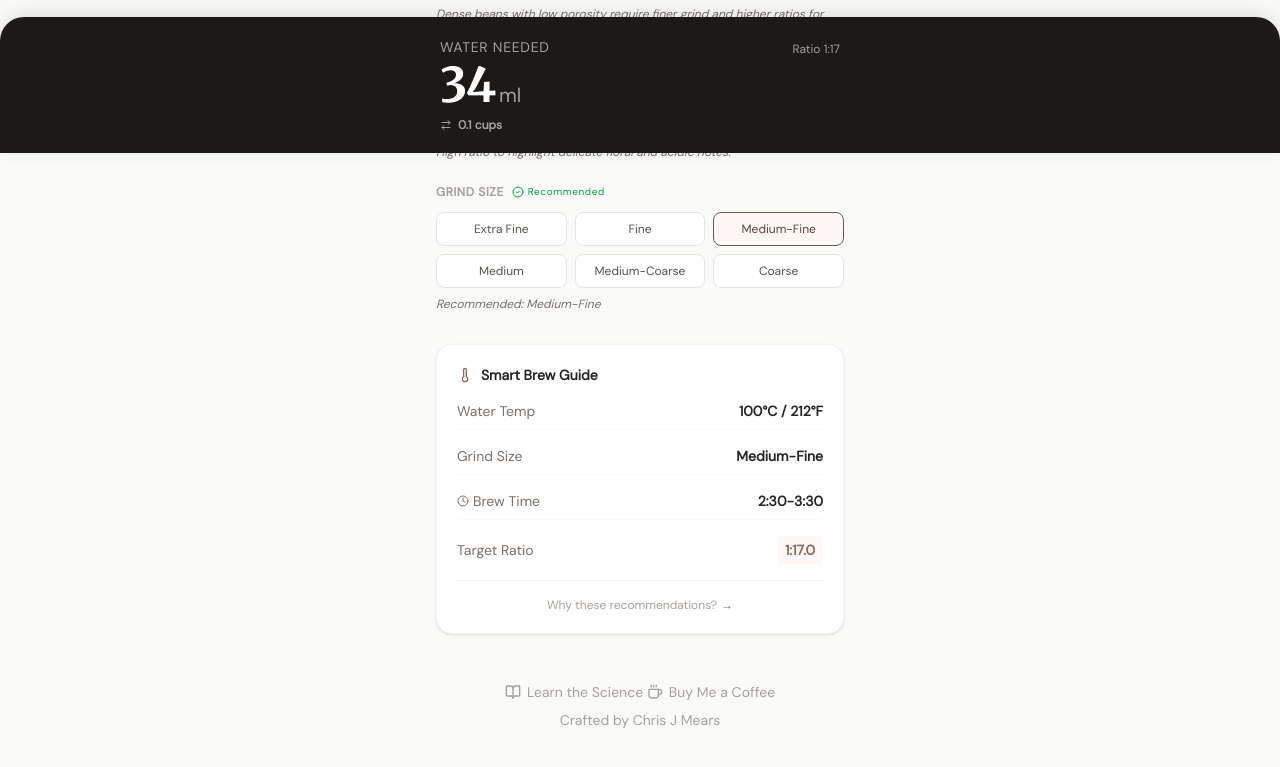
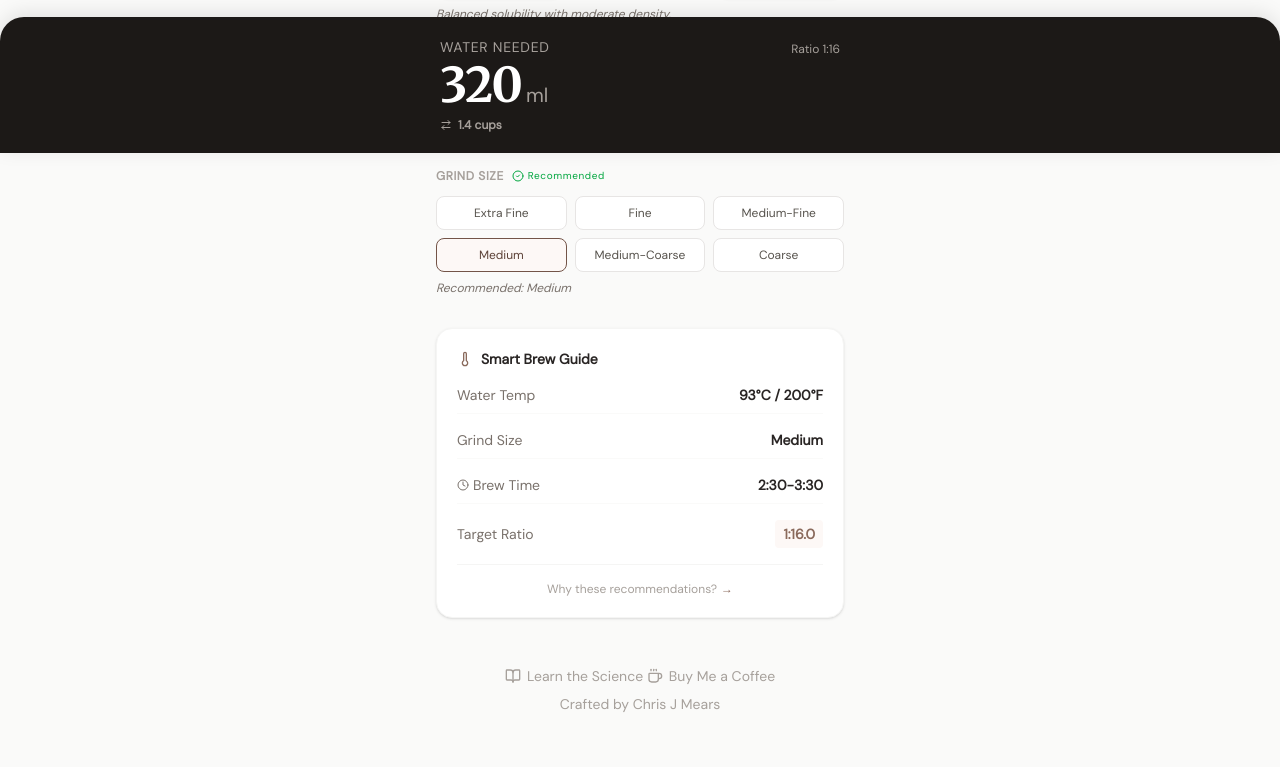
Before and after one commit to chrisjm/coffee-ratio-calculator, a SvelteKit app: page / in a window 1280 px wide. Shown: the part 647-1414 px from the top of the page. Built offline with nearby package versions, Linux system fonts and the light colour scheme.

Commit message:
Change default calculator values to 20g beans, medium roast, and medium grind size

```diff
--- a/src/routes/+page.svelte
+++ b/src/routes/+page.svelte
@@ -34,12 +34,12 @@
 
 	const initialState: State = {
 		mode: 'beans',
-		amount: 2,
+		amount: 20,
 		brewMethod: 'pour-over',
 		aeropressMode: 'immersion',
-		roast: 'light',
+		roast: 'medium',
 		quality: 'high',
-		grindSize: 'medium-fine',
+		grindSize: 'medium',
 		grindOverride: false
 	};
 
```
